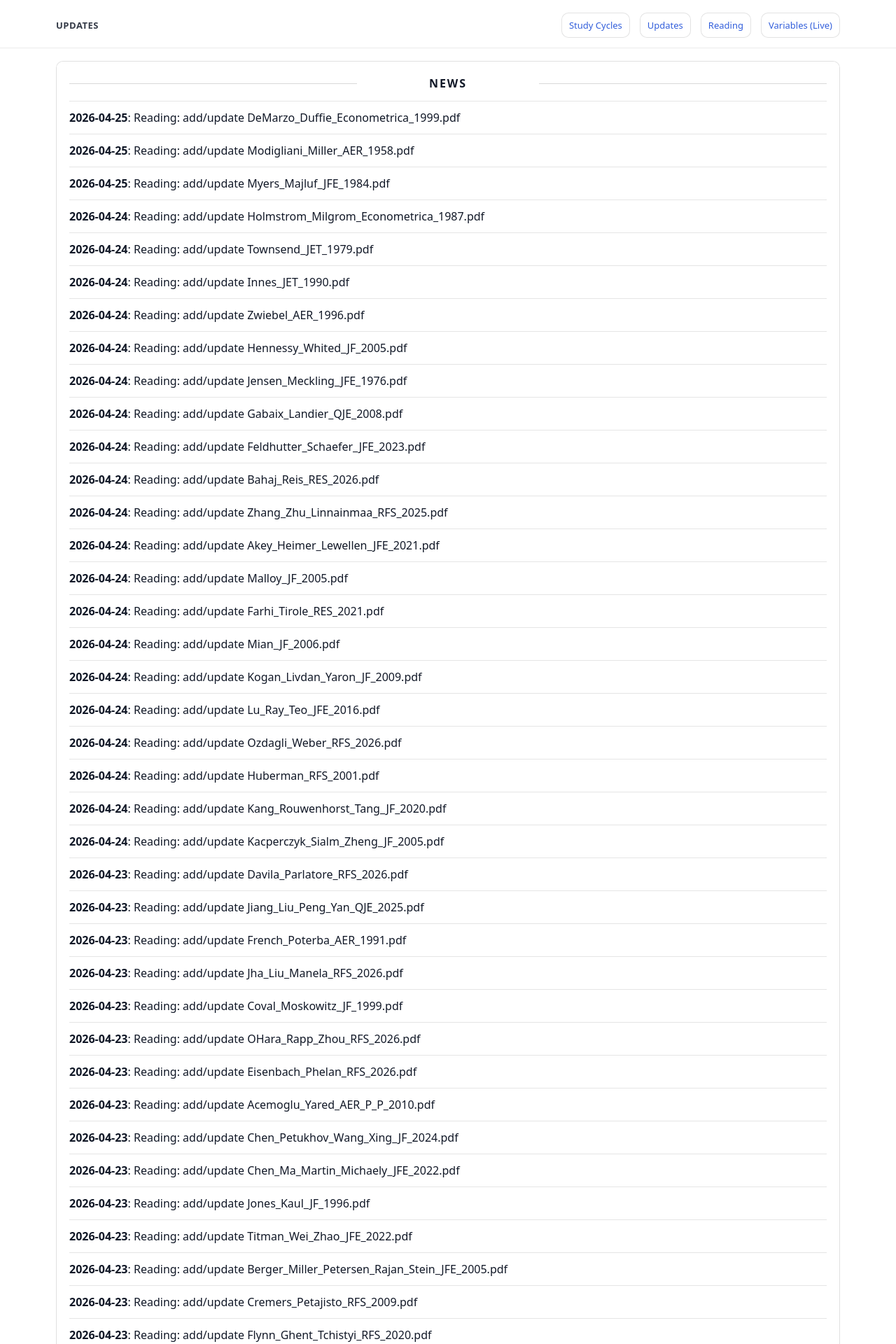
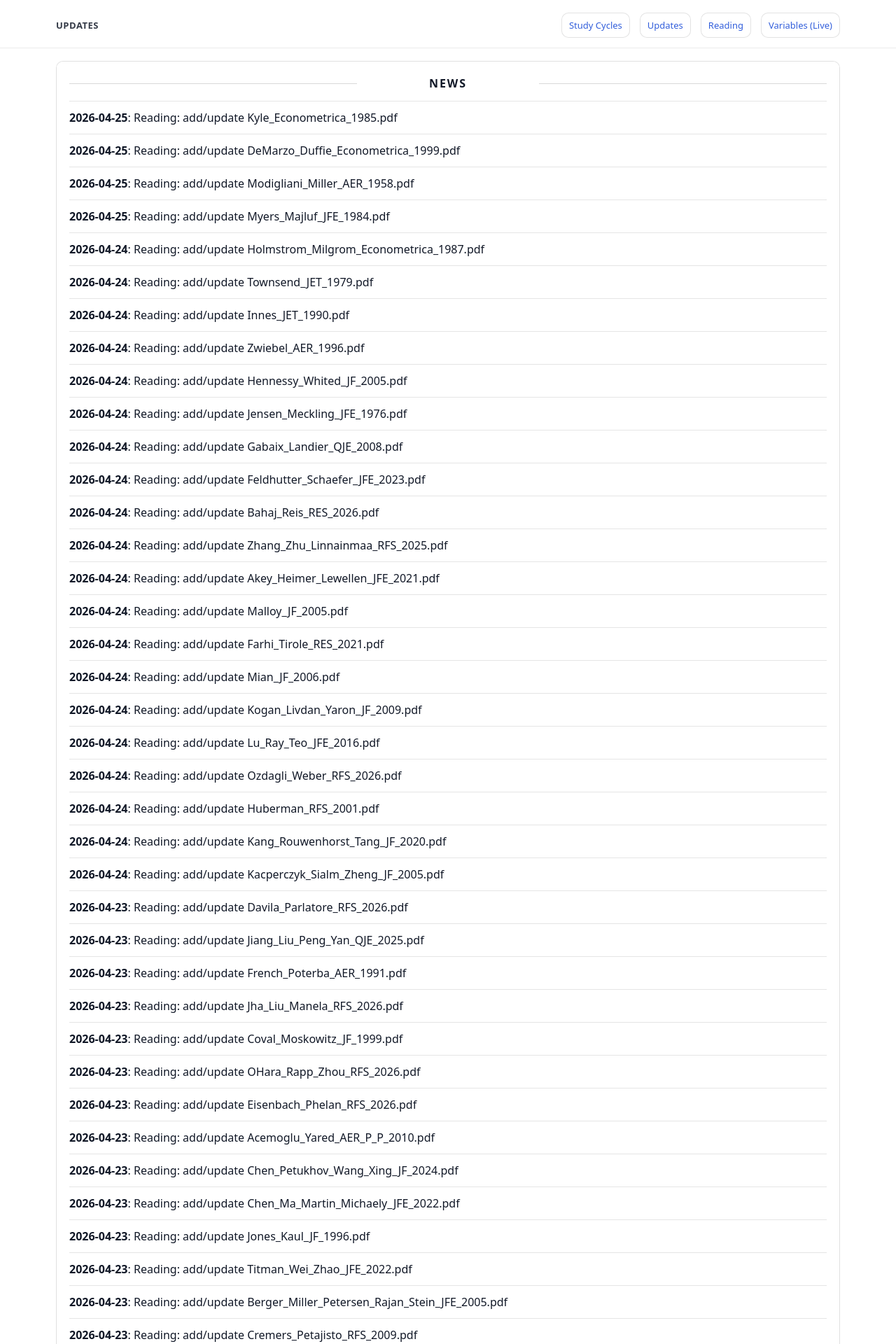
Before and after one commit to yaxinzn/study-archive, a Jekyll site: the page built from updates/index.md, in a window 1280 px wide. Shown: the top 1920 px of the page at 70% size. Built offline with Jekyll 4.4.1, drawn with Linux system fonts in a browser that asks for light colours; some of the changed text lies outside the part shown.

Commit message:
chore: update NEWS feed

```diff
--- a/_data/news.yml
+++ b/_data/news.yml
@@ -1,4 +1,7 @@
 # Auto-generated update history (sorted newest -> oldest). Do not edit manually.
+- ts: "1777072611"
+  date: "2026-04-25"
+  title: "Reading: add/update Kyle_Econometrica_1985.pdf"
 - ts: "1777070113"
   date: "2026-04-25"
   title: "Reading: add/update DeMarzo_Duffie_Econometrica_1999.pdf"
```
